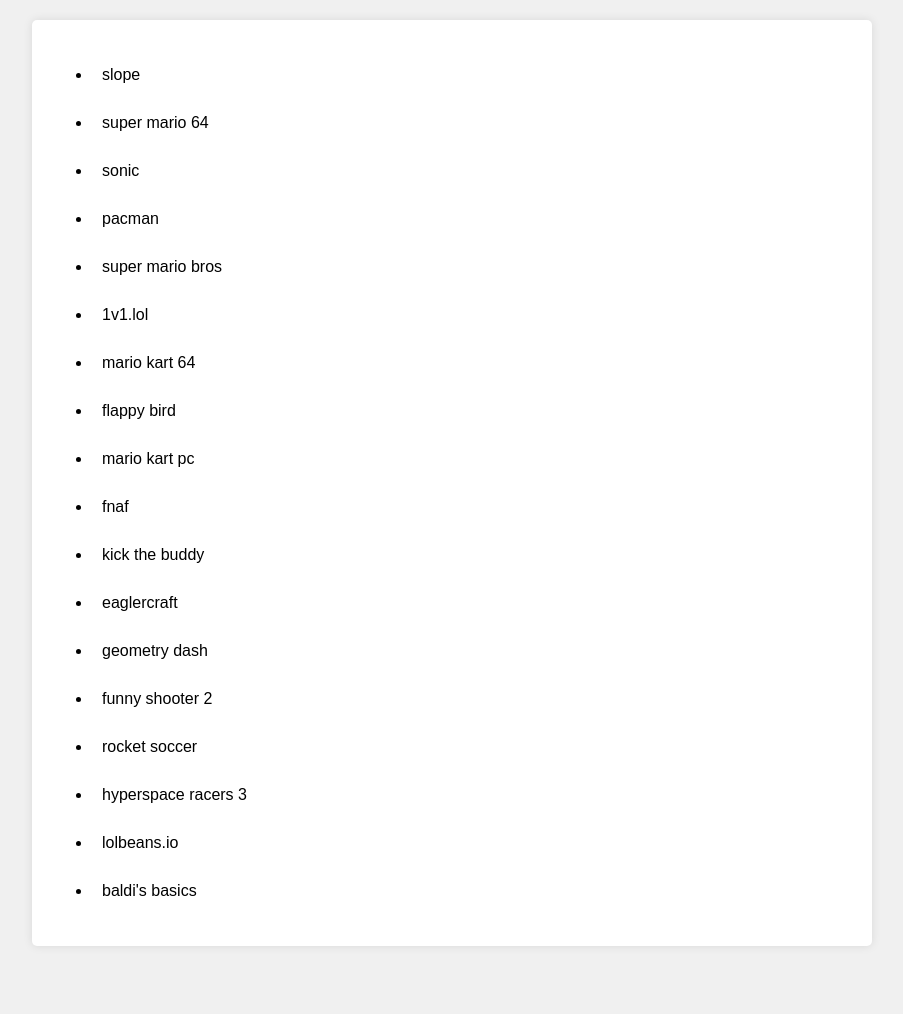
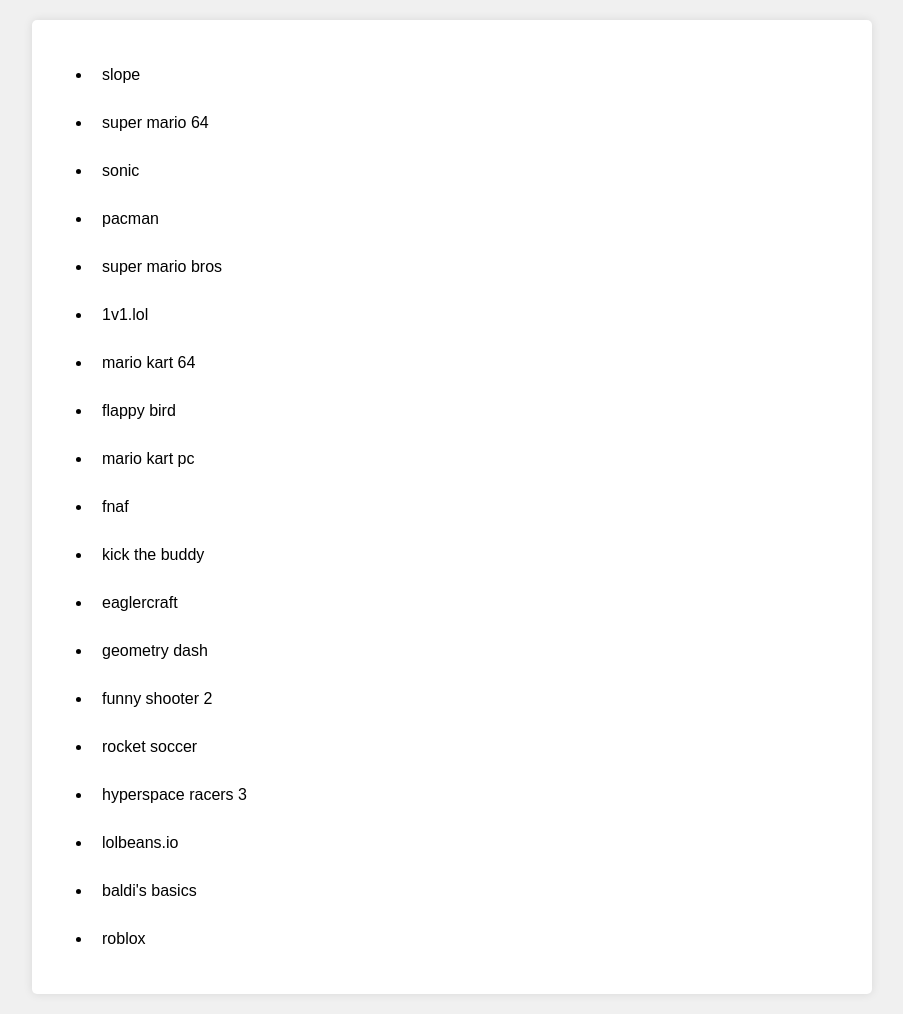
Before and after one commit to lightofsnow1/waterfox, a plain HTML site: page games.html in a window 1280 px wide. Shown: the whole page, without its empty margins (188-1091 px from the left). Before the commit the page ends 966 px from the top, so only its background shows below. Drawn offline with Linux system fonts and the light colour scheme.

Commit message:
Update games.html

```diff
--- a/games.html
+++ b/games.html
@@ -57,6 +57,7 @@
                <li class="game-button" data-url="https://ext.minijuegosgratis.com/hyperspace-racers-3/index.html?key=y8&amp;value=default">hyperspace racers 3</li>
                       <li class="game-button" data-url="https://lolbeans.io/">lolbeans.io</li>
                                   <li class="game-button" data-url="https://127ab713-40d3-4af1-9aff-09815d0542f7-00-3ra72ajt20ah4.janeway.replit.dev/">baldi's basics</li>
+                                              <li class="game-button" data-url="https://now.gg/apps/roblox-corporation/5349/roblox.html">roblox</li>
             <!-- Add more games as needed -->
         </ul>
     </main>
```
